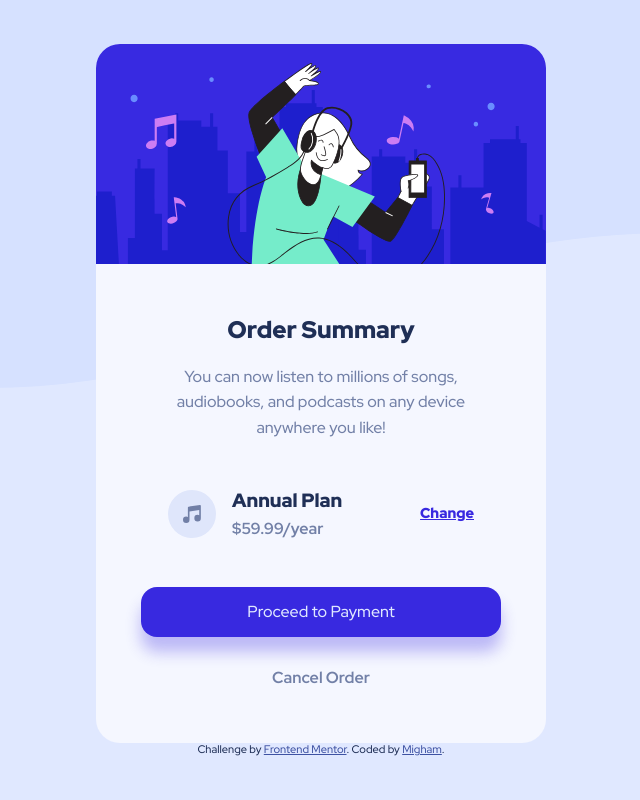
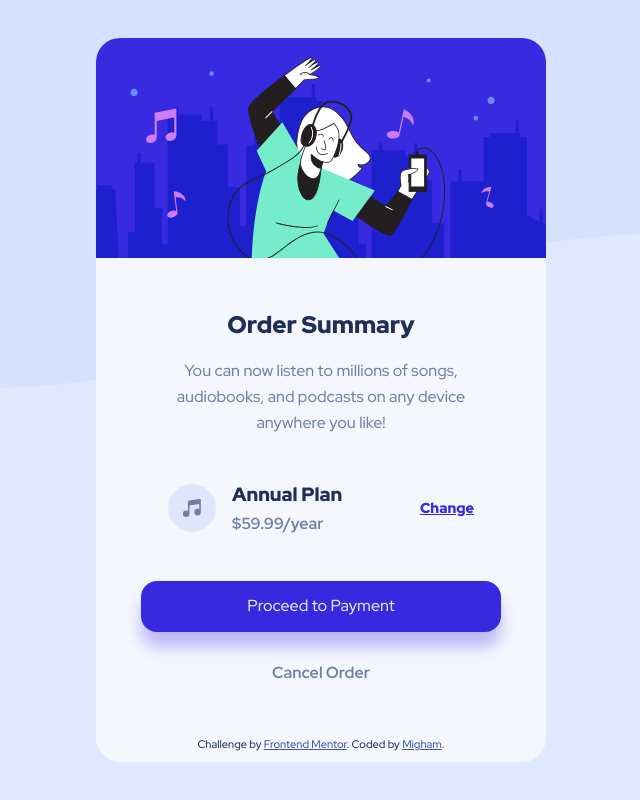
Before and after one commit to migham/Order-Summary-Component, a plain HTML site: page index.html in a window 1280 px wide. Shown: the whole page, without its empty margins (319-959 px from the left). Drawn offline with nearby package versions, Linux system fonts and the light colour scheme.

Commit message:
add attribution

```diff
--- a/index.html
+++ b/index.html
@@ -14,7 +14,7 @@
 <link href="https://fonts.googleapis.com/css2?family=Red+Hat+Display:wght@500;700;900&display=swap" rel="stylesheet">
 	<link rel  = "stylesheet" href                                                                   = "style.css">
 	<style>
-		.attribution { font-size: 11px; text-align: center; }
+		.attribution { font-size: 11px; text-align: center; margin-bottom: 1em; }
 		.attribution a { color: hsl(228, 45%, 44%); }
 	  </style>
 </head>
@@ -41,10 +41,11 @@
 		<div class="cancel-order">
 			Cancel Order
 		</div>
+		<div class="attribution">
+			Challenge by <a href="https://www.frontendmentor.io?ref=challenge" target="_blank">Frontend Mentor</a>.
+			Coded by <a href="https://www.frontendmentor.io/profile/migham">Migham</a>.
+		  </div>
 	</div>
-	<div class="attribution">
-		Challenge by <a href="https://www.frontendmentor.io?ref=challenge" target="_blank">Frontend Mentor</a>.
-		Coded by <a href="https://www.frontendmentor.io/profile/migham">Migham</a>.
-	  </div>
+
 </body>
 </html>
```
